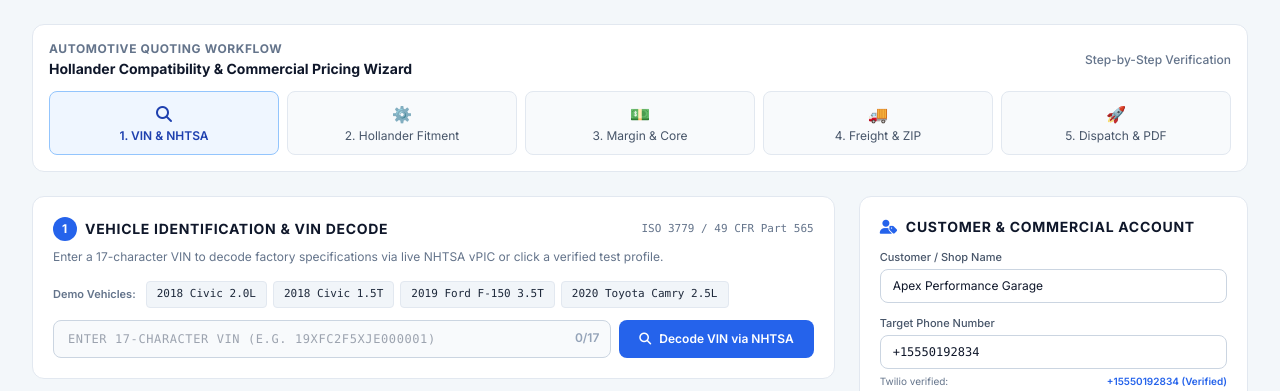
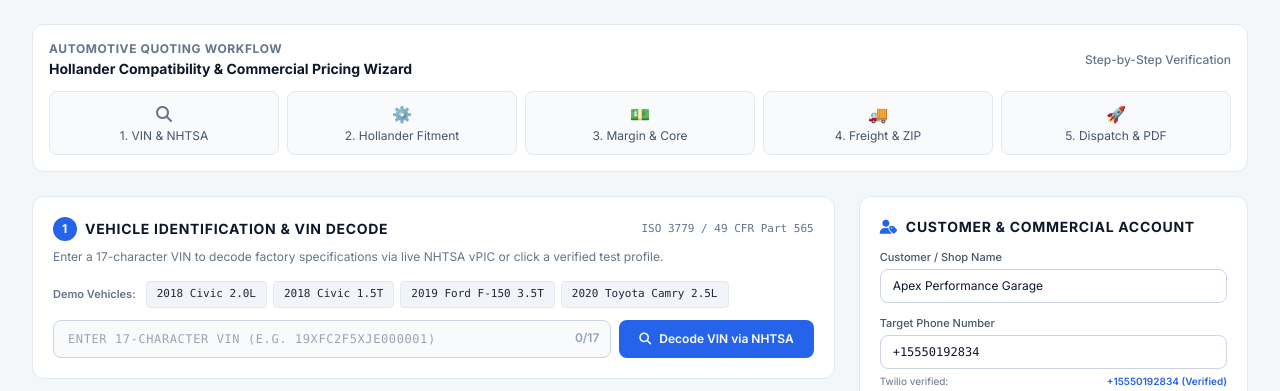
Before and after one commit to Rishabh9306/yards-parts-ai-agent, a FastAPI app: page /quoting in a window 1280 px wide. Shown: the part 65-456 px from the top of the page. Run offline with FastAPI, Linux system fonts and the light colour scheme; data that the repository does not hold is empty; some libraries are stand-ins or nearby versions.

Commit message:
fix(quoting): unhighlight step 1 badge in quoting workflow header

```diff
--- a/templates/quoting_engine.html
+++ b/templates/quoting_engine.html
@@ -56,8 +56,8 @@
         <span class="text-xs text-slate-500 font-medium">Step-by-Step Verification</span>
       </div>
       <div class="grid grid-cols-2 md:grid-cols-5 gap-2 text-center text-xs">
-        <div id="stepBadge1" class="bg-blue-50 border border-blue-300 rounded-lg p-2.5 text-blue-800 font-semibold transition">
-          <div class="text-base mb-0.5"><i class="fa-solid fa-magnifying-glass"></i></div>
+        <div id="stepBadge1" class="bg-slate-50 border border-slate-200 rounded-lg p-2.5 text-slate-600 transition">
+          <div class="text-base mb-0.5"><i class="fa-solid fa-magnifying-glass text-slate-500"></i></div>
           <div>1. VIN &amp; NHTSA</div>
         </div>
         <div id="stepBadge2" class="bg-slate-50 border border-slate-200 rounded-lg p-2.5 text-slate-600 transition">
```
